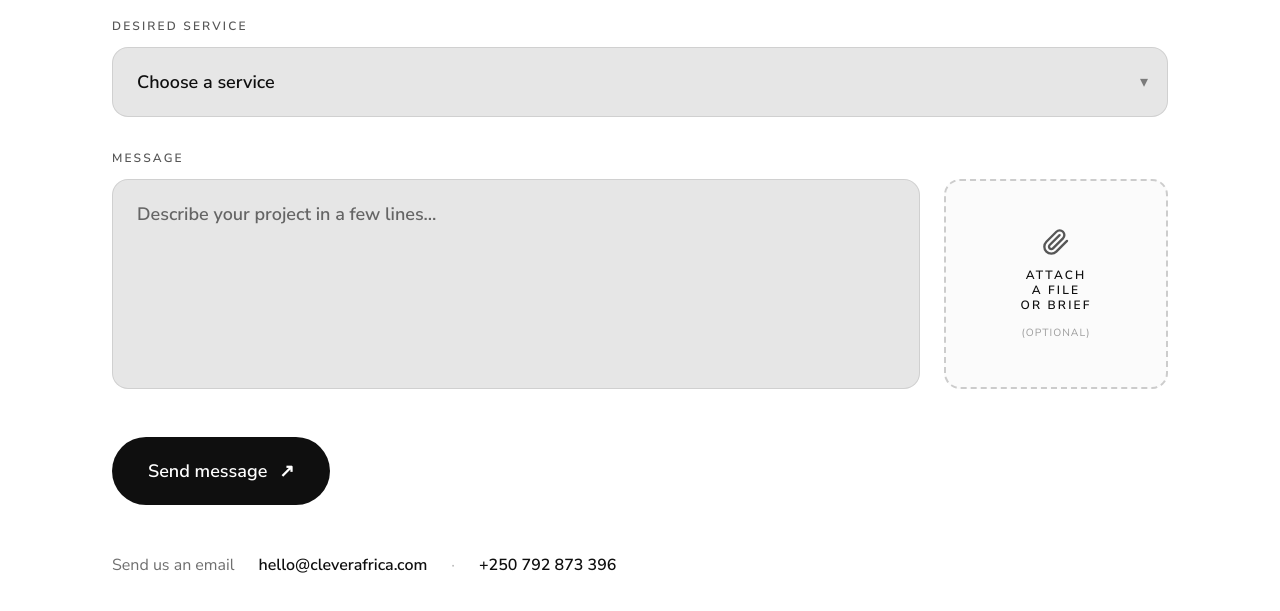
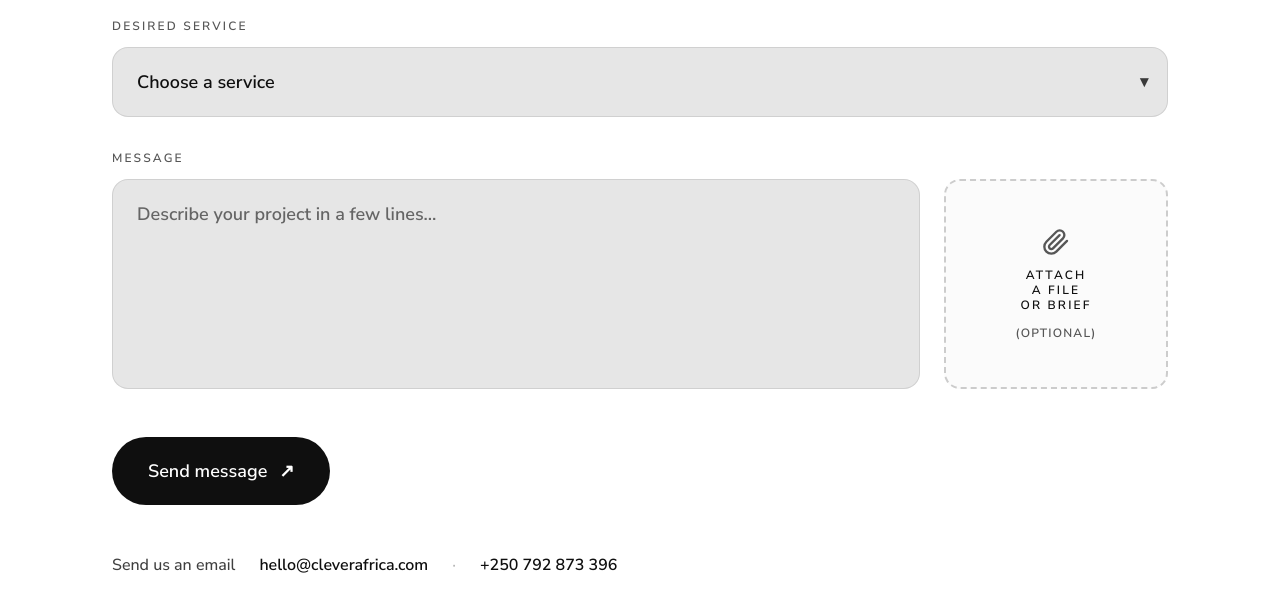
Before and after one commit to ndourmotion-art/thefabrique, a React (Vite) app: page / in a window 1280 px wide. Shown: the part 11359-11970 px from the top of the page. Built offline with nearby package versions, Linux system fonts and the light colour scheme; the HTML template or start-up script is replaced by a standard one.

Commit message:
Changes
Co-authored-by: ndourmotion-art <277729954+ndourmotion-art@users.noreply.github.com>

```diff
--- a/src/components/clever/ContactCTA.tsx
+++ b/src/components/clever/ContactCTA.tsx
@@ -50,7 +50,7 @@ export const ContactCTA = () => {
                 <option value="design-statique">Static design</option>
                 <option value="conception">Concept & Copywriting</option>
               </select>
-              <span className="pointer-events-none absolute right-5 top-1/2 -translate-y-1/2 text-foreground/50">▾</span>
+              <span className="pointer-events-none absolute right-5 top-1/2 -translate-y-1/2 font-semibold text-foreground/80">▾</span>
             </div>
           </div>
 
@@ -73,7 +73,7 @@ export const ContactCTA = () => {
                 <span className="eyebrow leading-tight">
                   Attach<br />a file<br />or brief
                 </span>
-                <span className="text-[0.65rem] uppercase tracking-widest text-foreground/40">
+                <span className="text-xs font-semibold uppercase tracking-widest text-foreground/70">
                   {fileName ?? "(Optional)"}
                 </span>
                 <input
@@ -95,7 +95,7 @@ export const ContactCTA = () => {
             </button>
           </div>
 
-          <div className="pt-4 text-sm md:text-base text-foreground/60 flex flex-wrap items-center gap-x-6 gap-y-2">
+          <div className="pt-4 text-sm md:text-base font-medium text-foreground/80 flex flex-wrap items-center gap-x-6 gap-y-2">
             <span>Send us an email</span>
             <a href="mailto:hello@cleverafrica.com" className="font-semibold text-foreground hover:text-primary transition-colors">
               hello@cleverafrica.com
```
